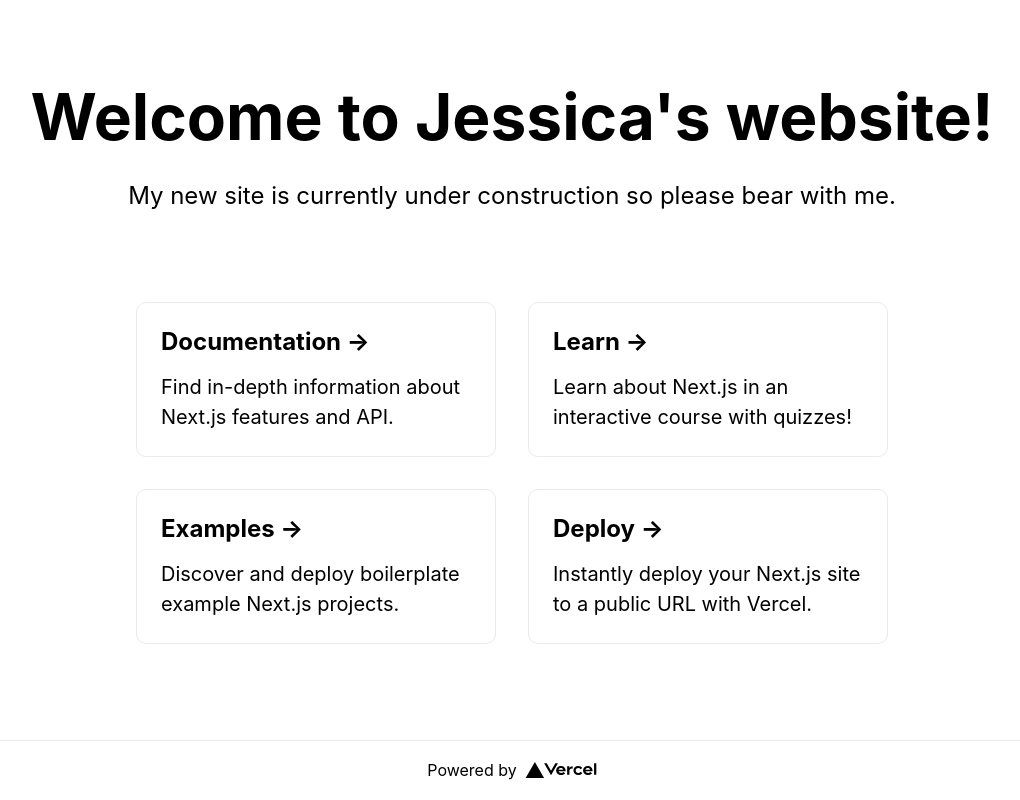
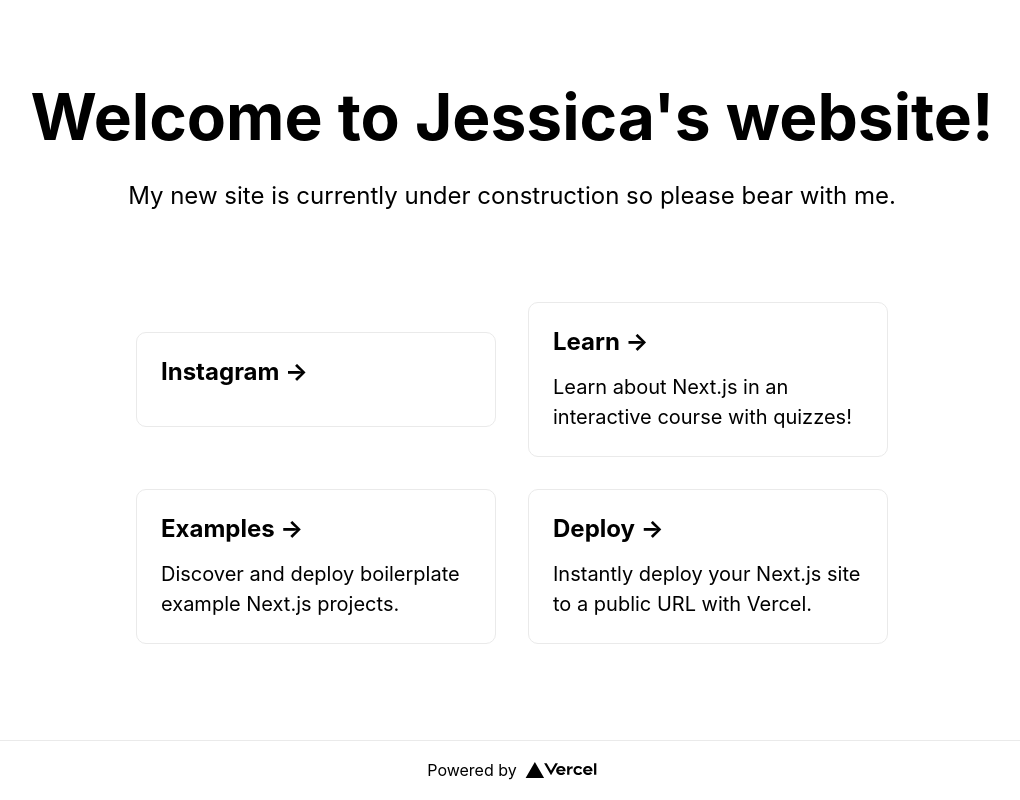
Before and after one commit to jesscmiller/nextjs, a Next.js app: page / in a window 1280 px wide. Shown: the whole page, without its empty margins (128-1148 px from the left). Built offline with nearby package versions, Linux system fonts and the light colour scheme.

Commit message:
Update index.js

```diff
--- a/pages/index.js
+++ b/pages/index.js
@@ -22,11 +22,9 @@
 
 
 
-
         <div className={styles.grid}>
-          <a href="https://nextjs.org/docs" className={styles.card}>
-            <h2>Documentation &rarr;</h2>
-            <p>Find in-depth information about Next.js features and API.</p>
+          <a href="https://www.instagram.com/jessc.miller" className={styles.card}>
+            <h2>Instagram &rarr;</h2>
           </a>
 
           <a href="https://nextjs.org/learn" className={styles.card}>
```
